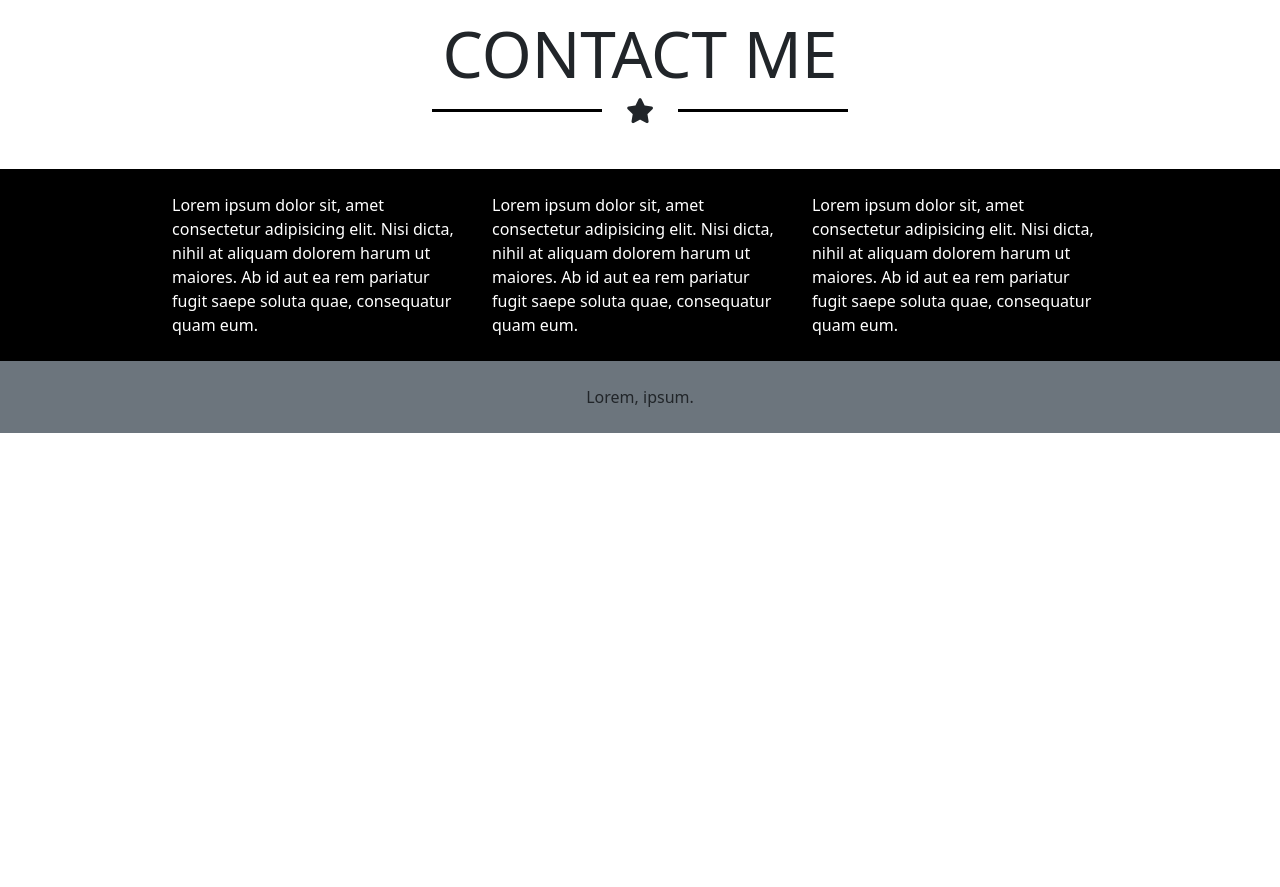
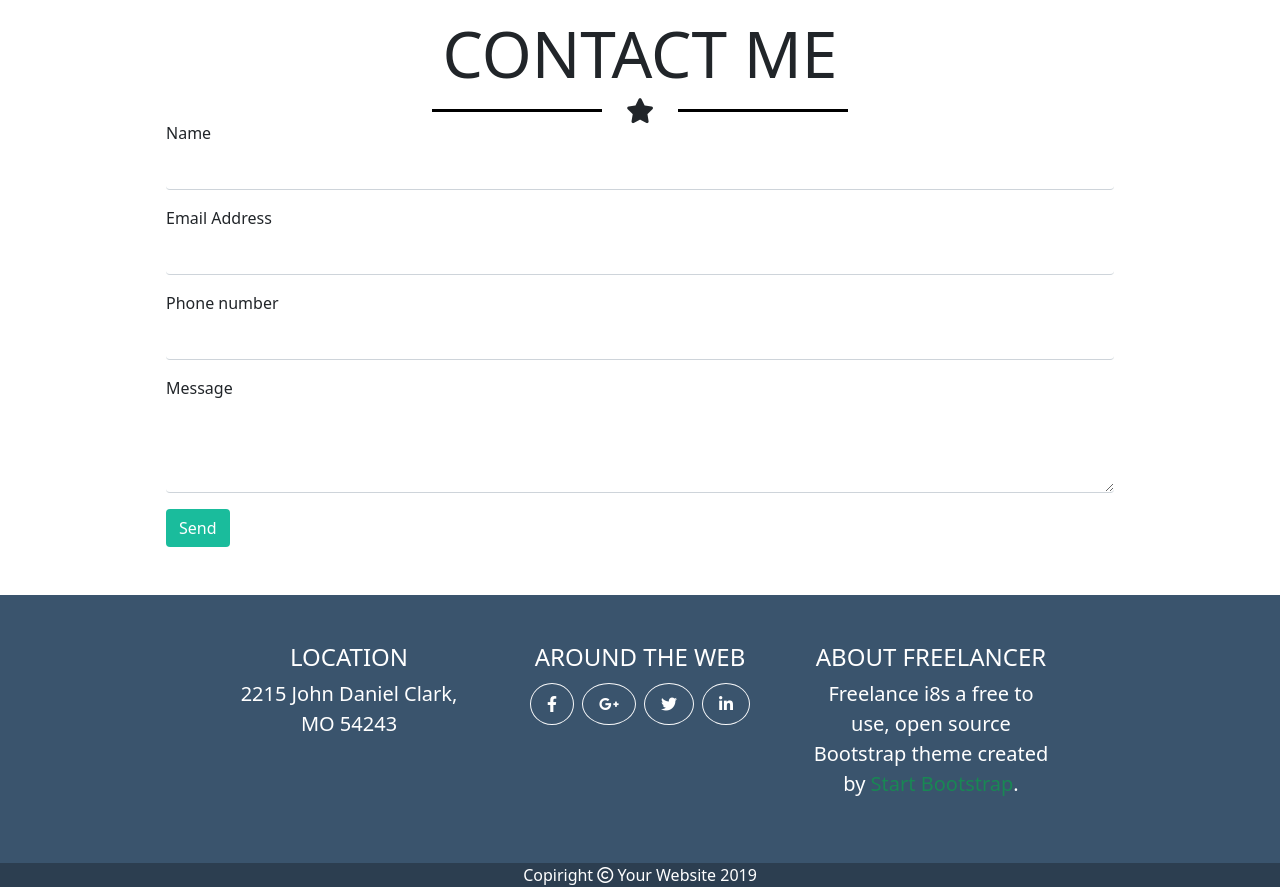
Before and after one commit to DomenicoGalileo88/html-css-bootstrap-freelancer, a plain HTML site: page index.html in a window 1280 px wide. Shown: the part 1880-2767 px from the top of the page. Before the commit the page ends 2313 px from the top, so only its background shows below. Drawn offline with nearby package versions, Linux system fonts and the light colour scheme.

Commit message:
Add footer

```diff
--- a/assets/css/style.css
+++ b/assets/css/style.css
@@ -62,6 +62,29 @@
   padding-right: 6rem;
 }
 
+.form_control {
+    display: block;
+    width: 100%;
+    padding: 0.375rem 0.75rem;
+    font-size: 1rem;
+    font-weight: 400;
+    line-height: 1.5;
+    color: #212529;
+    background-color: #fff;
+    background-clip: padding-box;
+    border-bottom: 1px solid #ced4da;
+    border-top: none;
+    border-left: none;
+    border-right: none;
+    -webkit-appearance: none;
+    -moz-appearance: none;
+    appearance: none;
+    border-radius: 0.25rem;
+    transition: border-color .15s ease-in-out,box-shadow .15s ease-in-out;
+}
+
+
+
 .debug .card_img {
   width: 100%;
   aspect-ratio: 1.5 / 1;
--- a/index.html
+++ b/index.html
@@ -19,9 +19,14 @@
 <body class="debug">
   <header class="bg_free_secondary " id="site_header">
     <div id="nav-section">
+      <div id="nav-section">
         <nav class="navbar navbar-expand-md navbar-dark">
           <div class="container">
             <a id="ms_navbar-written-logo" class="navbar-brand text-uppercase fw-bold" href="#">Start bootstrap</a>
+            <button class="navbar-toggler" type="button" data-bs-toggle="collapse" data-bs-target="#navbarsExample04"
+              aria-controls="navbarsExample04" aria-expanded="false" aria-label="Toggle navigation">
+              <span class="navbar-toggler-icon"></span>
+            </button>
             <div class="collapse navbar-collapse justify-content-end" id="navbarsExample04">
               <ul class="navbar-nav d-flex flex-grow-1 justify-content-end text-uppercase me-auto mb-2 mb-md-0">
                 <li class="nav-item">
@@ -37,6 +42,7 @@
             </div>
           </div>
         </nav>
+      </div>
     </div>
   </header>
   <!-- /#site_header -->
@@ -108,7 +114,8 @@
             Lorem ipsum dolor sit amet, consectetur adipisicing elit. Deleniti
             ad nostrum ab aperiam quisquam dignissimos rem perspiciatis
             magnam? Adipisci similique mollitia, ea quia odit iure molestiae
-            atque consequatur eos error. Lorem ipsum dolor sit amet consectetur adipisicing elit. Neque numquam quae nemo amet corporis suscipit?
+            atque consequatur eos error. Lorem ipsum dolor sit amet consectetur adipisicing elit. Neque numquam quae
+            nemo amet corporis suscipit?
           </div>
           <div class="col">
             Lorem ipsum dolor sit amet, consectetur adipisicing elit. Deleniti
@@ -124,8 +131,9 @@
       </div>
     </section>
 
-    <section class="contact d-flex flex-column align-items-center my-5">
-      <h2 class="text-uppercase display-3 fw-normal ">contact me</h2>
+    <section class="contact my-5">
+      <div class="container px_6 d-flex flex-column">
+        <h2 class="text-uppercase text-center display-3 fw-normal ">contact me</h2>
         <div class="star d-flex align-items-center justify-content-center">
           <span class="line m-4 d-inline-block bg-black"></span>
           <span class="star_icon"><i class="fa-solid fa-star "></i></span>
@@ -133,38 +141,82 @@
         </div>
 
 
+        <div class="mb-3">
+          <label for="exampleFormControlInput1" class="form-label">Name</label>
+          <input type="text" class="form_control" id="exampleFormControlInput1">
+        </div>
+        <div class="mb-3">
+          <label for="exampleFormControlInput1" class="form-label">Email Address</label>
+          <input type="email" class="form_control" id="exampleFormControlInput1">
+        </div>
+        <div class="mb-3">
+          <label for="exampleFormControlInput1" class="form-label">Phone number</label>
+          <input type="number" class="form_control" id="exampleFormControlInput1">
+        </div>
+        <div class="mb-3">
+          <label for="exampleFormControlTextarea1" class="form-label">Message</label>
+          <textarea class="form_control" id="exampleFormControlTextarea1" rows="3"></textarea>
+        </div>
+        <button class="btn bg_free_primary text-white align-self-start">
+          Send
+        </button>
+      </div>
+
     </section>
   </main>
   <!-- /#site_main -->
 
-  <footer class="container-fluid" id="site_footer">
-    <div class="row justify-content-center bg-black text-white">
-      <div class="col-12 col-md-9">
-        <div class="row justify-content-center my-4">
-          <div class="col-12 col-md-4">
-            Lorem ipsum dolor sit, amet consectetur adipisicing elit. Nisi
-            dicta, nihil at aliquam dolorem harum ut maiores. Ab id aut ea rem
-            pariatur fugit saepe soluta quae, consequatur quam eum.
+  <footer class="bg_free_footer text-white" id="site_footer">
+    <div class="top py-5">
+      <div class="container">
+        <div class="row g-5 row-cols-1 row-cols-md-4 justify-content-center">
+
+          <div class="col text-center">
+            <h4 class="text-uppercase">Location</h4>
+            <p class="lead">
+              2215 John Daniel Clark, MO
+              54243
+            </p>
           </div>
-          <div class="col-12 col-md-4">
-            Lorem ipsum dolor sit, amet consectetur adipisicing elit. Nisi
-            dicta, nihil at aliquam dolorem harum ut maiores. Ab id aut ea rem
-            pariatur fugit saepe soluta quae, consequatur quam eum.
+
+            <div class="col text-center">
+              <h4 class="text-uppercase">around the web</h4>
+              <div class="container_icon d-flex justify-content-center">
+                <div class="icon_footer border border-light rounded-circle px-3 py-2 m-1">
+                  <i class="fa-brands fa-facebook-f fa-md"></i>
                 </div>
-          <div class="col-12 col-md-4">
-            Lorem ipsum dolor sit, amet consectetur adipisicing elit. Nisi
-            dicta, nihil at aliquam dolorem harum ut maiores. Ab id aut ea rem
-            pariatur fugit saepe soluta quae, consequatur quam eum.
+                <div class="icon_footer border border-light rounded-circle py-2 px-3 m-1">
+                  <i class="fa-brands fa-google-plus-g fa-md"></i>
                 </div>
+                <div class="icon_footer border border-light rounded-circle py-2 px-3 m-1">
+                  <i class="fa-brands fa-twitter fa-md"></i>
+                </div>
+                <div class="icon_footer border border-light rounded-circle px-3 py-2 m-1">
+                  <i class="fa-brands fa-linkedin-in fa-md"></i>
                 </div>
               </div>
             </div>
 
-    <div class="row justify-content-center py-4 bg-secondary">
-      <div class="col-12 col-md-4 d-flex justify-content-center">
-        Lorem, ipsum.
+
+            <div class="col text-center">
+              <h4 class="text-uppercase">about freelancer</h4>
+              <p class="lead">
+                Freelance i8s a free to use, open source
+                Bootstrap theme created by
+                <span class="text-success">Start Bootstrap</span>.
+              </p>
             </div>
+
         </div>
+
+      </div>
+
+    </div>
+
+    <div class="bottom bg_free_secondary text-center">
+      Copiright <i class="fa-regular fa-copyright"></i> Your Website 2019
+    </div>
+
   </footer>
   <!-- /#site_footer -->
 
```
Lines whose indentation alone changed are shown as unchanged.
